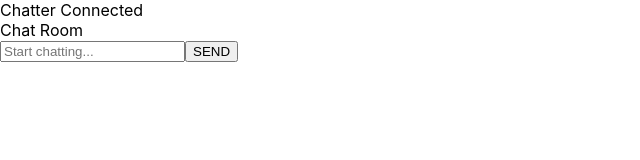
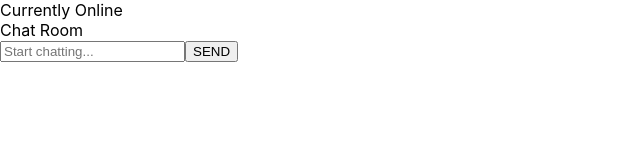
Before and after one commit to anismerchant/capstone-chatup-responsive, a React (Create React App) app in the folder client/: page / in a window 1280 px wide. Shown: the top 160 px of the page, without its empty margins (0-640 px from the left). Built offline with nearby package versions, Linux system fonts and the light colour scheme.

Commit message:
capstone: Add BEM

```diff
--- a/client/src/Main.js
+++ b/client/src/Main.js
@@ -3,15 +3,15 @@ import React, { Component } from 'react';
 class Main extends Component {
   render() {
     return (
-      <div className="App">
-        <div>Chatter Connected</div>
-        <div>Chat Room</div>
-        <div id="chatbar__container">
-            <form id="chatbar__container--form">
-                <input id="chatbar__container--input" type="text" placeholder="Start chatting..."/>
-                <button id="chatbar__container--msg-submit" type="submit">SEND</button>
-            </form>
+      <div className="main">
+        <div className="main__users">
+          <div className="main__users-online">Currently Online</div>
+          <div className="main__users-chatroom">Chat Room</div>
         </div>
+        <form className="main__chatbar-form">
+            <input className="main__chatbar--form-input" type="text" placeholder="Start chatting..."/>
+            <button className="main__chatbar--form-msg-submit" type="submit">SEND</button>
+        </form>
       </div>
     );
   }
```
